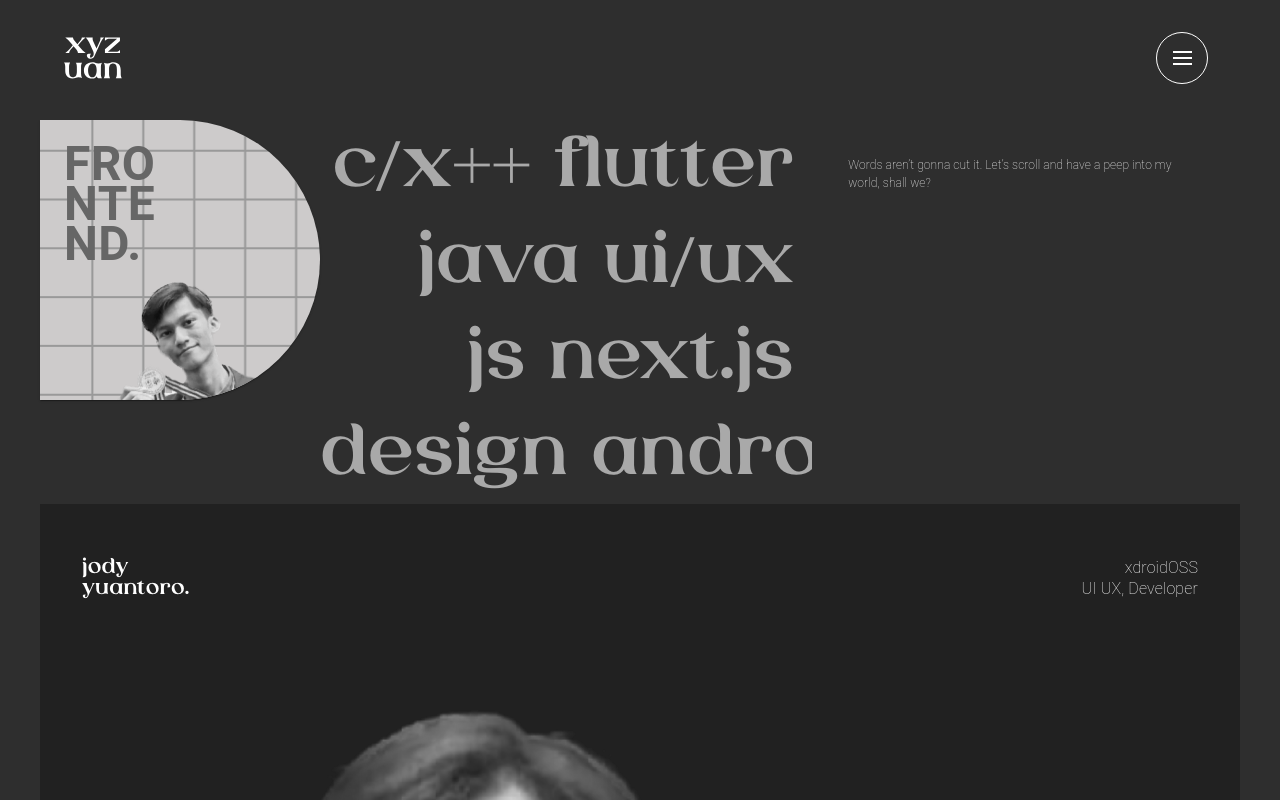
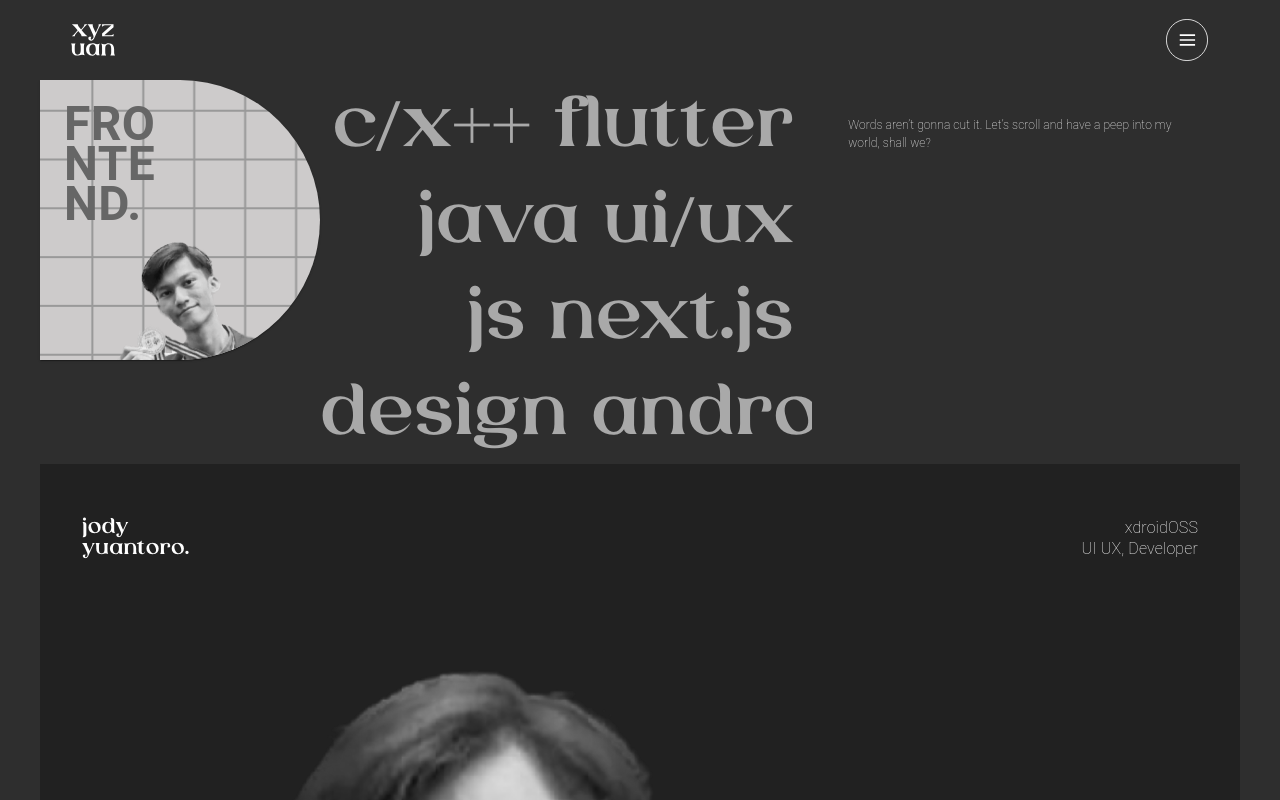
Before and after one commit to xyzuan/xyzuanFtReact, a Next.js app: page / in a window 1280 px wide. Shown: the top 800 px of the page. Built offline with nearby package versions, Linux system fonts and the light colour scheme.

Commit message:
main: Resize header height

```diff
--- a/src/app/components/Header.tsx
+++ b/src/app/components/Header.tsx
@@ -10,7 +10,7 @@ function Header() {
         background: "#2e2e2e",
         color: "#fff",
         boxShadow: "none",
-        height: "120px",
+        height: "80px",
       }}
     >
       <Toolbar
@@ -28,7 +28,7 @@ function Header() {
           <Image width="58" height="58" src="/assets/xyzuan.svg" alt="" />
           <Box sx={{ flexGrow: 1 }} />
           <IconButton>
-            <Image width="52" height="52" src="/assets/NavBurger.svg" alt="" />
+            <Image width="42" height="52" src="/assets/NavBurger.svg" alt="" />
           </IconButton>
         </Container>
       </Toolbar>
```
